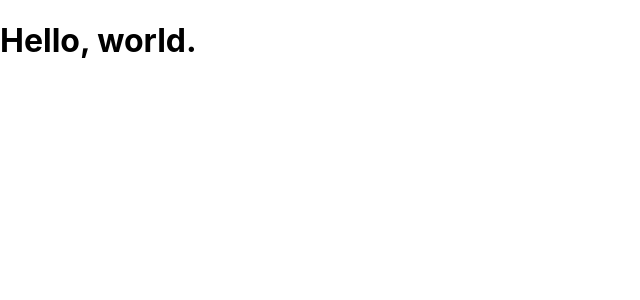
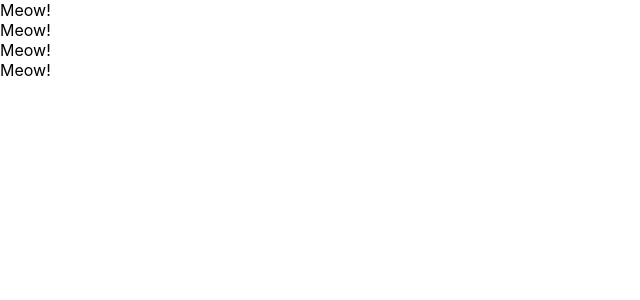
Before and after one commit to ah-0717/react-crud-app, a React (Create React App) app: page / in a window 1280 px wide. Shown: the top 300 px of the page, without its empty margins (0-640 px from the left). Built offline with nearby package versions, Linux system fonts and the light colour scheme.

Commit message:
create class component and functional component

```diff
--- a/src/App.js
+++ b/src/App.js
@@ -1,13 +1,29 @@
 import React from 'react';
 
-function App() {
+// function App() {
+//   return (
+//     // React.Fragment
+//     <>
+//       <label htmlFor="bar"></label>
+//       <h1>Hello, world.</h1>
+//     </>
+//     );
+// }
+
+// 関数コンポーネント
+const App = () => {
   return (
-    // React.Fragment
-    <>
-      <label htmlFor="bar"></label>
-      <h1>Hello, world.</h1>
-    </>
-    );
+    <div>
+      <Cat />
+      <Cat />
+      <Cat />
+      <Cat />
+    </div>
+  )
+}
+
+const Cat = () => {
+  return <div>Meow!</div>
 }
 
 export default App;
```
